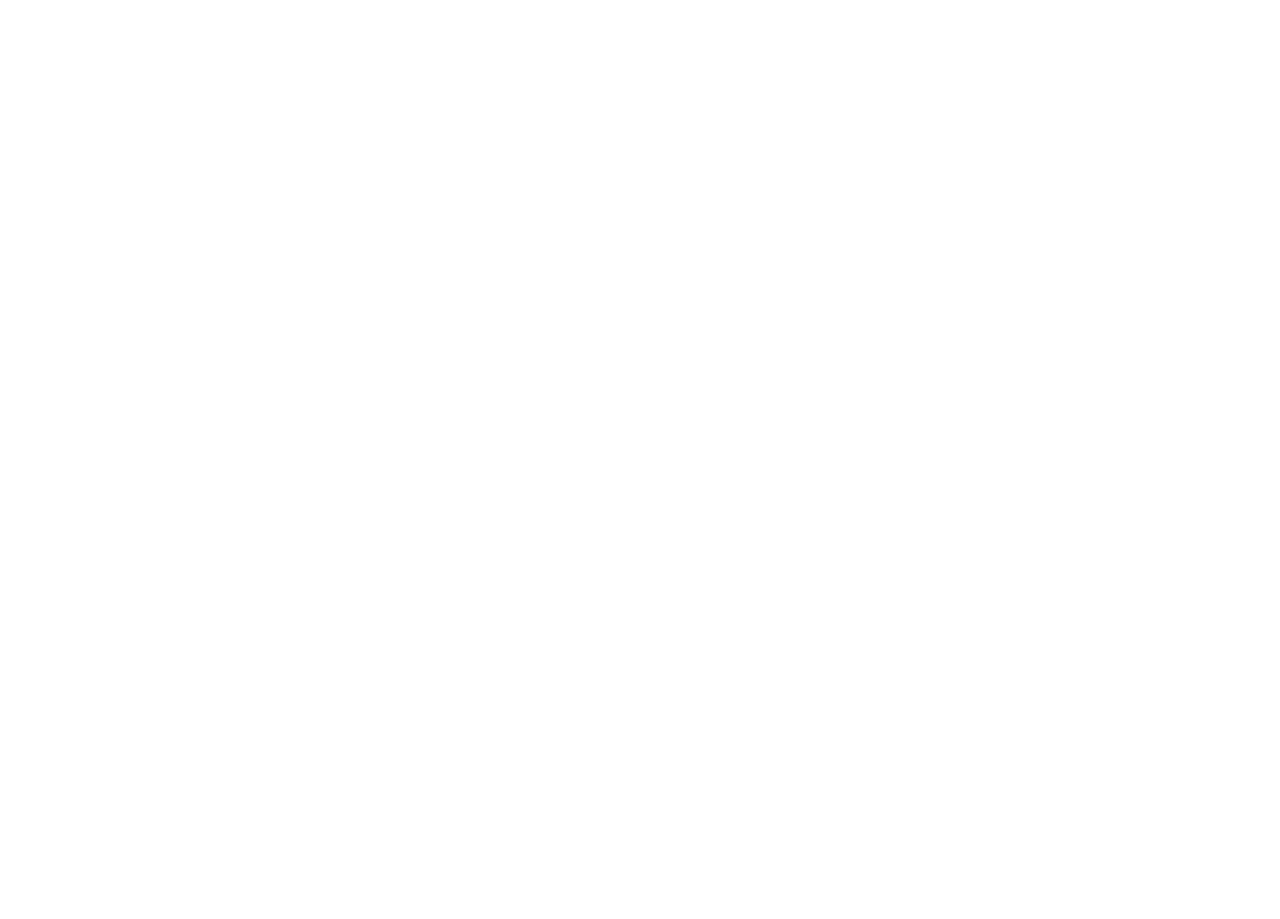
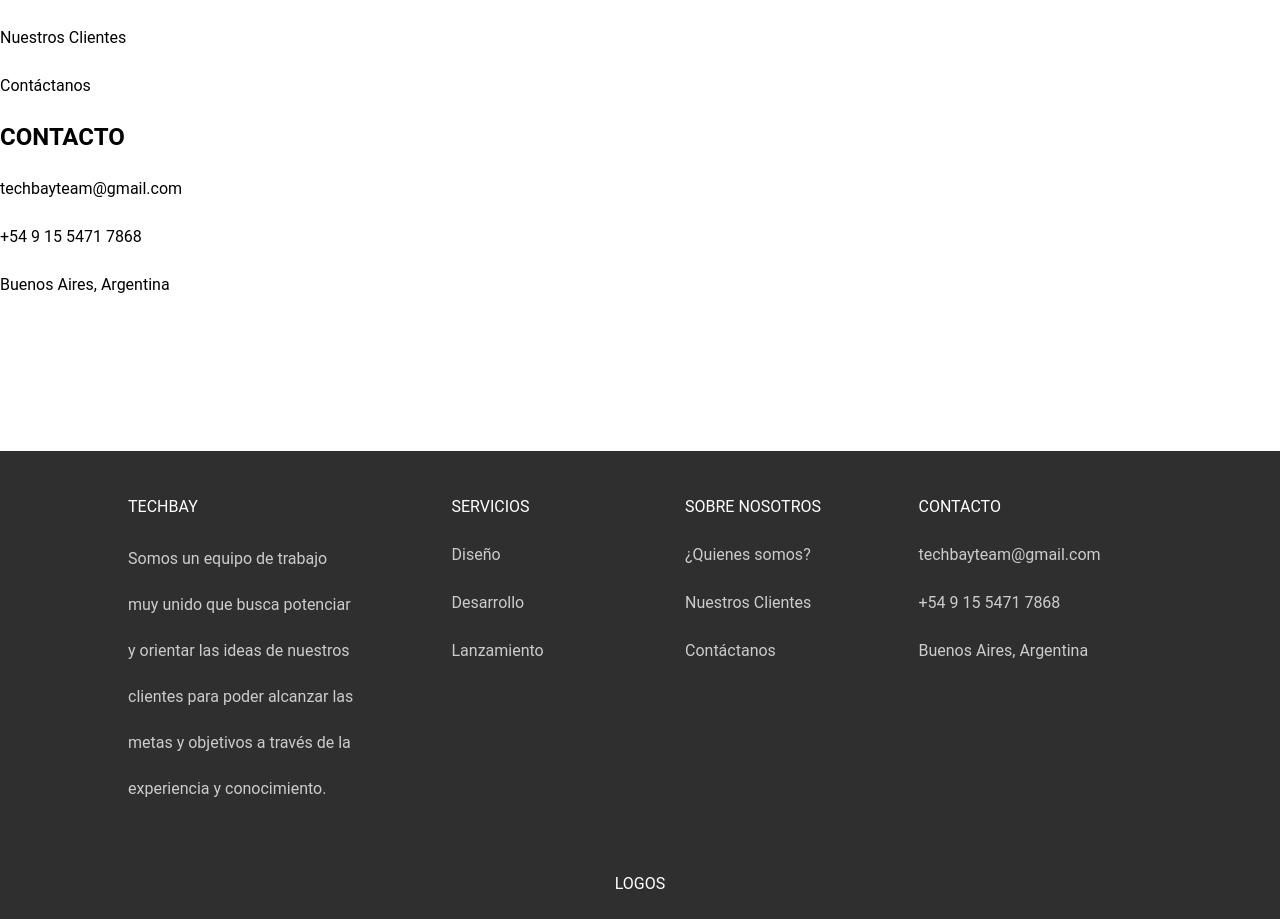
Before and after one commit to TechBayTB/techbayteam, a React (Create React App) app: page / in a window 1280 px wide. Shown: the part 2741-3660 px from the top of the page. Before the commit the page ends 2227 px from the top, so only its background shows below. Built offline with nearby package versions, Linux system fonts and the light colour scheme.

Commit message:
Avances - Maxi

```diff
--- a/src/App.js
+++ b/src/App.js
@@ -4,6 +4,7 @@
 import Comments from './components/Comments/Comments';
 import Services from './components/Services/Services';
 import Contact from './components/Contact/Contact';
+import Footer from './components/Footer/Footer';
 
 
 function App() {
@@ -14,6 +15,7 @@
       <Comments />
       <Services />
       <Contact />
+      <Footer />
     </LanguageContextProvider>
   );
 }
--- /dev/null
+++ b/src/components/Footer/Footer.css
@@ -0,0 +1,166 @@
+.footer {
+    margin-top: 150px;
+background-color: white;
+}
+
+/* .footer-top-container{
+    box-shadow: 0px 15px 30px rgba(0, 0, 0, 0.4);
+    display: flex;
+    justify-content: center;
+}
+
+.footer-top{
+    display: flex;
+    justify-content: space-between;
+    width: 100%;
+    align-items: center;
+    padding: 50px 50px;
+    max-width: 1024px;
+}
+
+.img-footer{
+    height: 100px;
+} */
+
+.footer-top-container {
+    box-shadow: 0px 15px 30px rgba(0, 0, 0, 0.4);
+    display: flex;
+    justify-content: center;
+}
+
+@media screen and (max-width: 1023.9px) {
+    .footer-top {
+        flex-direction: column;
+    }
+    .main-footer {
+        padding: 10px 30px;
+    }
+    #footerPaula{
+        margin-right: 0px;
+        width: 100%;
+    }
+    #footerPaula p{
+        padding-right: 60px;
+    }
+}
+
+@media screen and (min-width: 1024px) {
+    .main-footer {
+        padding: 10px 0px;
+    }
+    #footerPaula{
+        margin-right: 90px;
+        width: 195px;
+    }
+    #footerPaula p{
+        margin: 0;
+    }
+}
+
+.footer-top {
+    display: flex;
+    justify-content: space-between;
+    gap: 50px;
+    width: 100%;
+    align-items: center;
+    padding: 50px 20px;
+    max-width: 1024px;
+}
+
+.img-footer {
+    width: 100%;
+    max-width: 300px;
+
+}
+
+.main-footer-container{
+    background-color: #2f2f2f;
+    color: #ffffff;
+    display: flex;
+    justify-content: center;
+}
+
+.main-footer {
+    display: flex;
+    width: 100%;
+    justify-content: space-between;
+    flex-flow: row wrap;
+    max-width: 1024px;
+}
+
+.main-footer > * {
+flex: 1 100%;
+}
+
+.footer-titles {
+font-size: 16px;
+font-weight: normal;
+}
+
+#footerPaula p{
+    line-height: 46px;
+}
+
+.footer li {
+line-height: 2em;
+cursor: pointer;
+}
+
+.footer a {
+text-decoration: none;
+}
+
+.footer ul {
+list-style: none;
+padding-left: 0;
+}
+
+.footer-right {
+display: flex;
+flex-flow: row wrap;
+}
+
+.footer-right > * {
+flex: 1 50%;
+}
+
+.footer-box p {
+color: #ffffffc1;
+}
+.footer-box button {
+border: none;
+background-color: transparent;
+font-size: 14px;
+color: #ffffffc1;
+}
+
+.footer-bottom {
+text-align: center;
+padding-top: 30px;
+color: black;
+}
+
+#rights {
+color: #ffffff;
+}
+
+.footer-left p {
+padding-right: 20%;
+margin-top: 30px;
+color: #ffffffc1;
+}
+
+
+@media screen and (min-width: 950px) {
+.footer-right > * {
+    flex: 1;
+}
+
+.footer-left {
+    flex: 1 0px;
+}
+
+.footer-right {
+    flex: 2 0px;
+}
+}
--- /dev/null
+++ b/src/components/Footer/Footer.js
@@ -0,0 +1,86 @@
+import { useContext } from 'react';
+import LanguageContext from '../../Context/Language';
+import { LanguageTypes } from '../Types/LanguageTypes';
+import './Footer.css'
+import { FooterEnglish, FooterSpanish } from './FooterText';
+const Footer = () => {
+
+    const { language } = useContext(LanguageContext)
+    const handleNavigation = (link) => {
+        document.getElementById(link).scrollIntoView({ behavior: "smooth" })
+    }
+
+    return (
+        <>
+            <footer class="footer">
+                <ul>
+                    <li>
+                        <h2>TECHBAY</h2>
+                        <p>{language === LanguageTypes.SPANISH ? FooterSpanish.text : FooterEnglish.text}</p>
+                    </li>
+                    <li>
+                        <h2>SERVICIOS</h2>
+                        <p onClick={() => handleNavigation('')}>Diseño</p>
+                        <p onClick={() => handleNavigation('')}>Desarrollo</p>
+                        <p onClick={() => handleNavigation('')}>Lanzamiento</p>
+                    </li>
+                    <li>
+                        <h2>SOBRE NOSOTROS</h2>
+                        <p onClick={() => handleNavigation('')}>¿Quienes somos?</p>
+                        <p onClick={() => handleNavigation('')}>Nuestros Clientes</p>
+                        <p onClick={() => handleNavigation('')}>Contáctanos</p>
+                    </li>
+                    <li>
+                        <h2>CONTACTO</h2>
+                        <p>techbayteam@gmail.com</p>
+                        <p>+54 9 15  5471  7868</p>
+                        <p>Buenos Aires, Argentina</p>
+                    </li>
+                </ul>
+            </footer>
+            <footer class="footer">
+                <div class="main-footer-container">
+                    <div class="main-footer">
+                        <ul class="footer-right">
+                            <li id='footerPaula'>
+                                <h2 class="footer-titles" id="h2_footer_resources">TECHBAY</h2>
+                                <ul class="footer-box">
+                                    <li><p>{language === LanguageTypes.SPANISH ? FooterSpanish.text : FooterEnglish.text}</p></li>
+                                </ul>
+                            </li>
+                            <li className='footers'>
+                                <h2 class="footer-titles" id="h2_footer_resources">SERVICIOS</h2>
+                                <ul class="footer-box">
+                                    <li><p onClick={() => handleNavigation('Translation')}>Diseño</p></li>
+                                    <li><p onClick={() => handleNavigation('Courses')} >Desarrollo</p></li>
+                                    <li><p onClick={() => handleNavigation('Firma')}>Lanzamiento</p></li>
+                                </ul>
+                            </li>
+                            <li className='footers'>
+                                <h2 class="footer-titles" id="h2_footer_us">SOBRE NOSOTROS</h2>
+                                <ul class="footer-box">
+                                    <li><p onClick={() => handleNavigation('about-me')}>¿Quienes somos?</p></li>
+                                    <li><p onClick={() => handleNavigation('education')}>Nuestros Clientes</p></li>
+                                    <li><p onClick={() => handleNavigation('contact')}>Contáctanos</p></li>
+                                </ul>
+                            </li>
+                            <li className='footers'>
+                                <h2 class="footer-titles" id="h2_footer_contact">CONTACTO</h2>
+                                <ul class="footer-box">
+                                    <li><p>techbayteam@gmail.com</p></li>
+                                    <li><p >+54 9 15  5471  7868</p></li>
+                                    <li><p>Buenos Aires, Argentina</p></li>
+                                </ul>
+                            </li>
+                        </ul>
+                        <div class="footer-bottom">
+                            <p id="rights">LOGOS</p>
+                        </div>
+                    </div>
+                </div>
+            </footer>
+        </>
+    );
+}
+
+export default Footer;
--- /dev/null
+++ b/src/components/Footer/FooterText.js
@@ -0,0 +1,10 @@
+export const FooterSpanish =
+{
+    text: 'Somos un equipo de trabajo muy unido que busca potenciar y orientar las ideas de nuestros clientes para poder alcanzar las metas y objetivos a través de la experiencia y conocimiento.',
+}
+
+
+export const FooterEnglish =
+{
+    text: "We are a cohesive team dedicated to amplifying and guiding our clients' ideas, helping them achieve goals and objectives through our experience and expertise.",
+}
```
Also changed, not shown: public/logo192.png (deleted), public/logo512.png (deleted).
